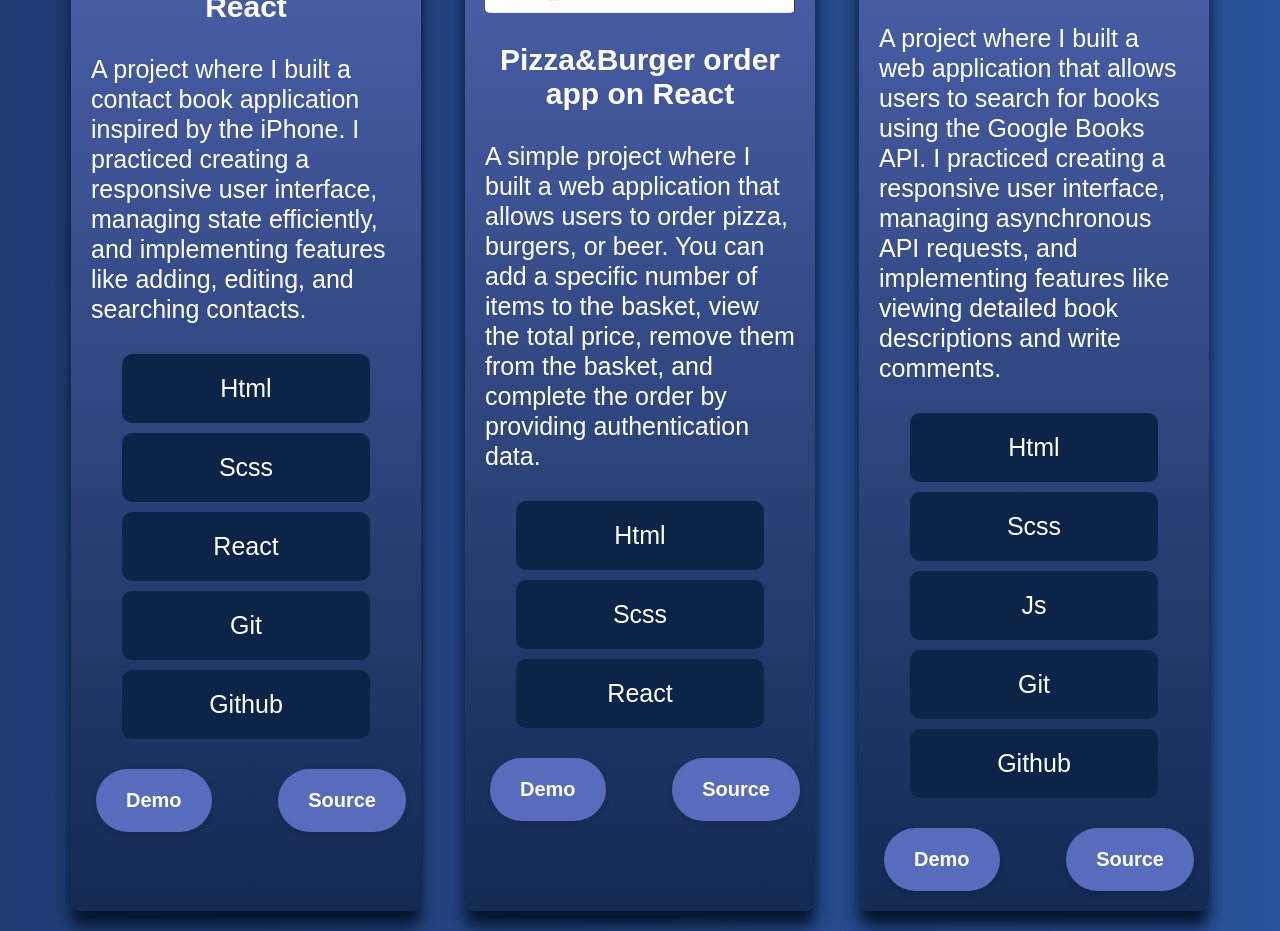
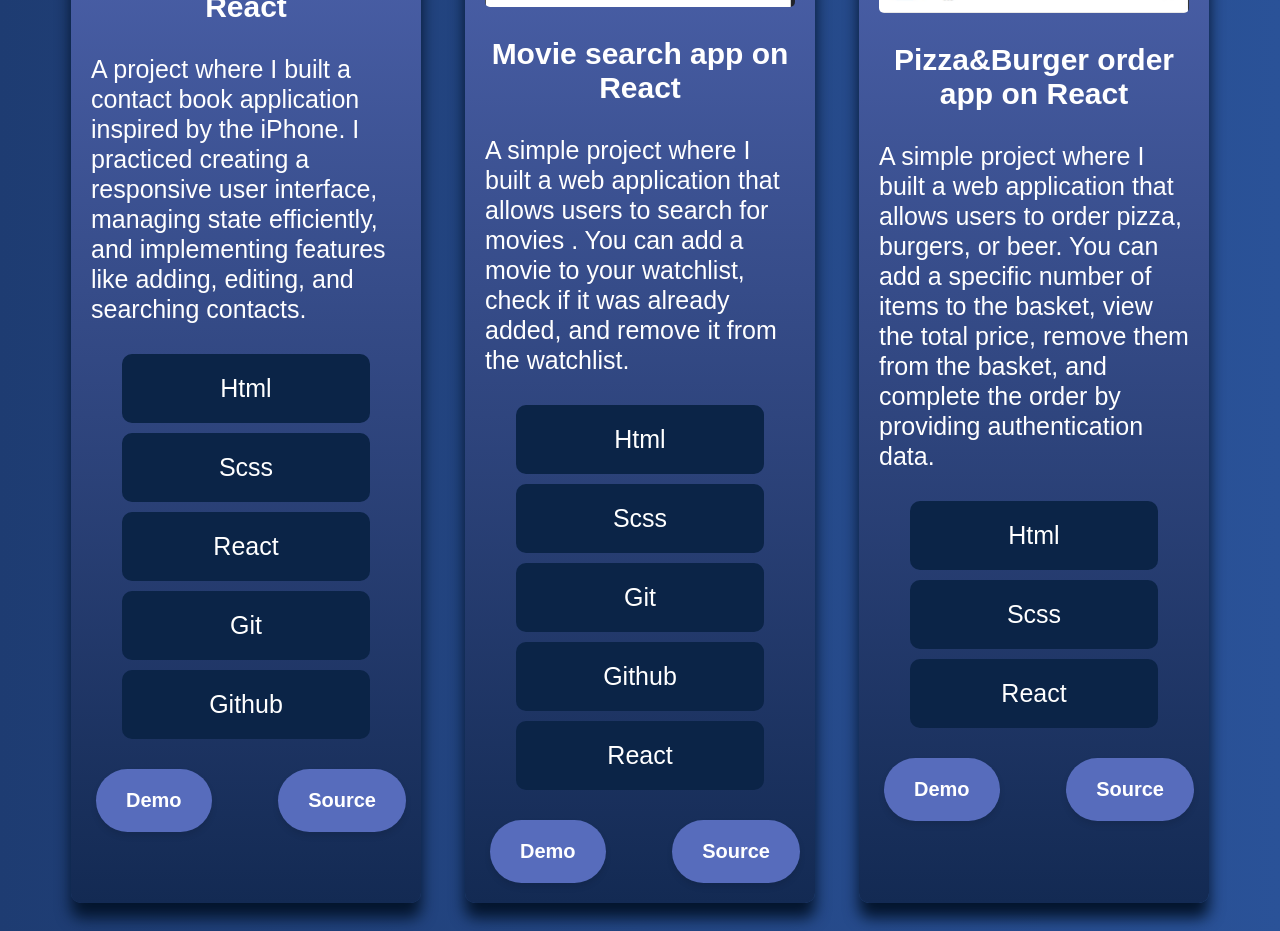
Before and after one commit to SeverinDenys/react-portfolio, a React (Vite) app: page / in a window 1280 px wide. Shown: the part 3780-4711 px from the top of the page. Built offline with nearby package versions, Linux system fonts and the light colour scheme.

Commit message:
added new project to project section

```diff
--- a/skills.js
+++ b/skills.js
@@ -12,6 +12,7 @@ import contactBook from "./src/images/contact-book.jpg";
 import pizzaOrderImg from "./src/images/pizzaOrderImg.jpg";
 import bookSearch from "./src/images/bookSearch.jpg";
 import weather from "./src/images/weather.jpg";
+import movieSearch from "./src/images/movieSearch.jpg";
 
 export const skills = [
   {
@@ -97,6 +98,16 @@ export const projects = [
   },
 
   {
+    title: "Movie search app on React",
+    imageSrc: movieSearch,
+    description:
+      "A simple project where I built a web application that allows users to search for movies . You can add a movie to your watchlist, check if it was already added, and remove it from the watchlist.",
+    skills: ["Html", "Scss", "Git", "Github", "React"],
+    demo: "https://serch-movies-react.netlify.app/",
+    source:
+      "https://github.com/SeverinDenys/movie-search-website-react",
+  },
+  {
     title: "Pizza&Burger order app on React",
     imageSrc: pizzaOrderImg,
     description:
```
Also changed, not shown: src/images/movieSearch.jpg (added).
